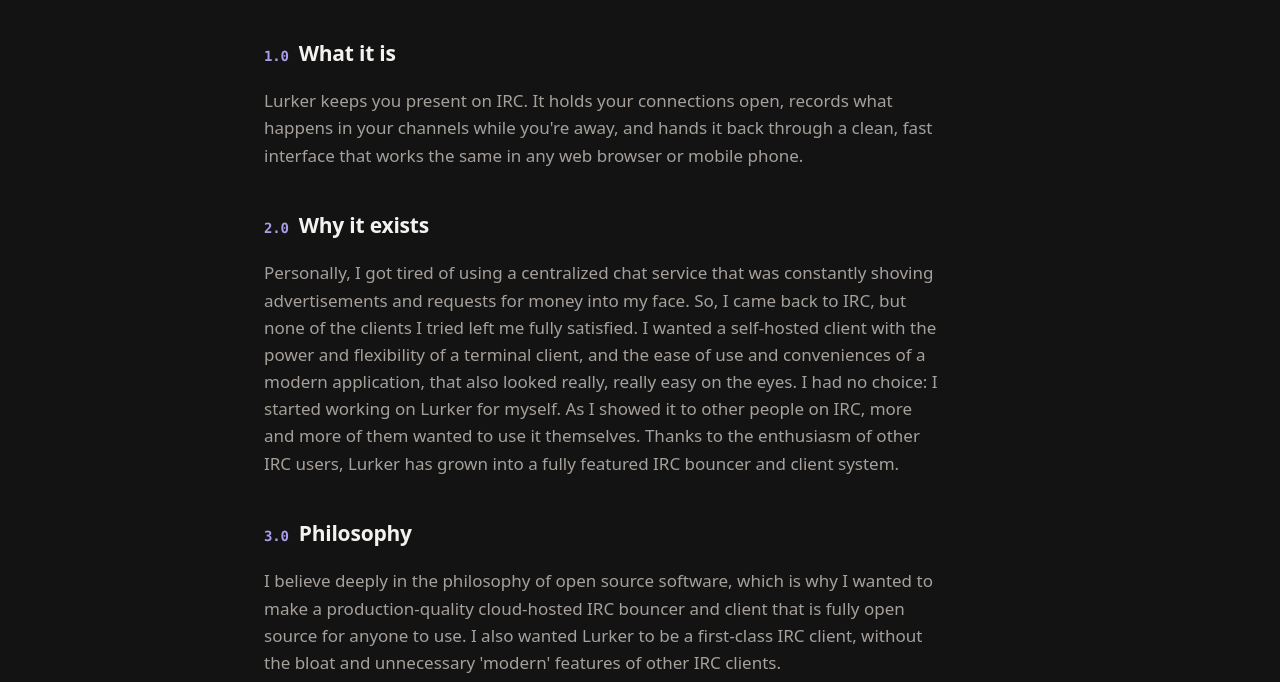
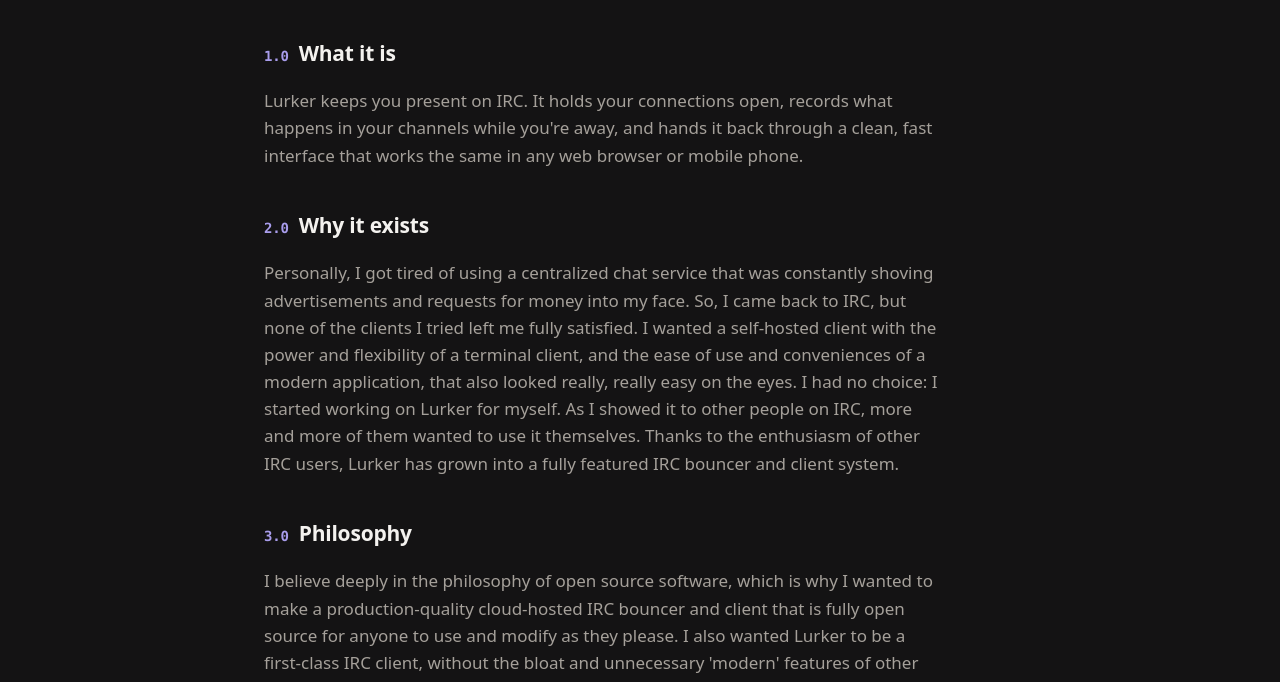
Before and after one commit to amiantos/lurker-marketing, a plain HTML site: page about.html in a window 1280 px wide. Shown: the part 270-952 px from the top of the page. Drawn offline with Linux system fonts and the light colour scheme.

Commit message:
some more minor updates

```diff
--- a/about.html
+++ b/about.html
@@ -40,8 +40,9 @@
 
   <h2><span class="s">3.0</span>Philosophy</h2>
   <p>I believe deeply in the philosophy of open source software, which is why I wanted to make a production-quality
-    cloud-hosted IRC bouncer and client that is fully open source for anyone to use. I also wanted Lurker to be
-    a first-class IRC client, without the bloat and unnecessary 'modern' features of other IRC clients.</p>
+    cloud-hosted IRC bouncer and client that is fully open source for anyone to use and modify as they please. I
+    also wanted Lurker to be a first-class IRC client, without the bloat and unnecessary 'modern' features of other
+    IRC clients.</p>
   <p>Lurker is not trying to be an ecosystem, or recreate Discord with IRC: it is just a <em>really good</em> IRC client.</p>
 
   <h2><span class="s">4.0</span>Who builds it</h2>
```
